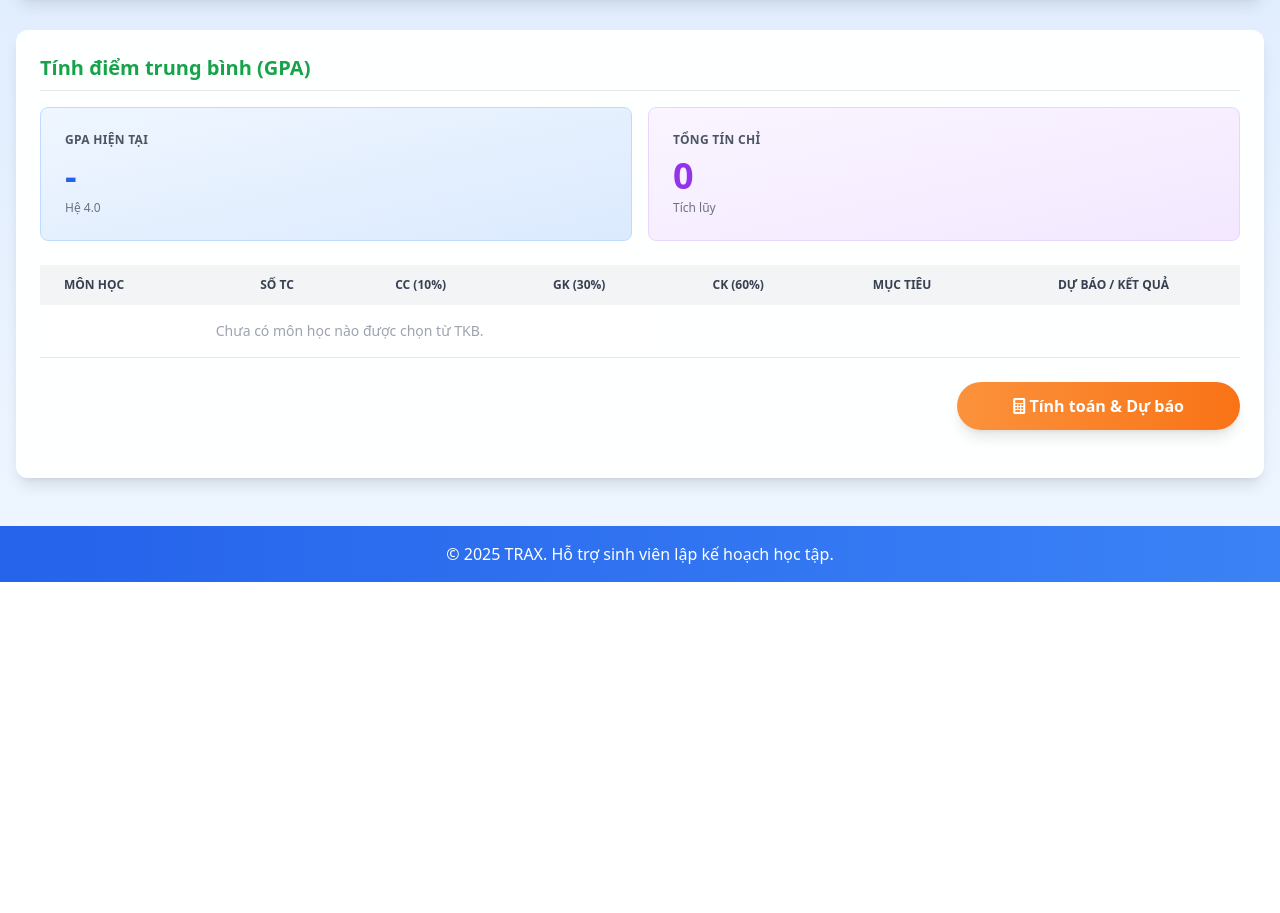
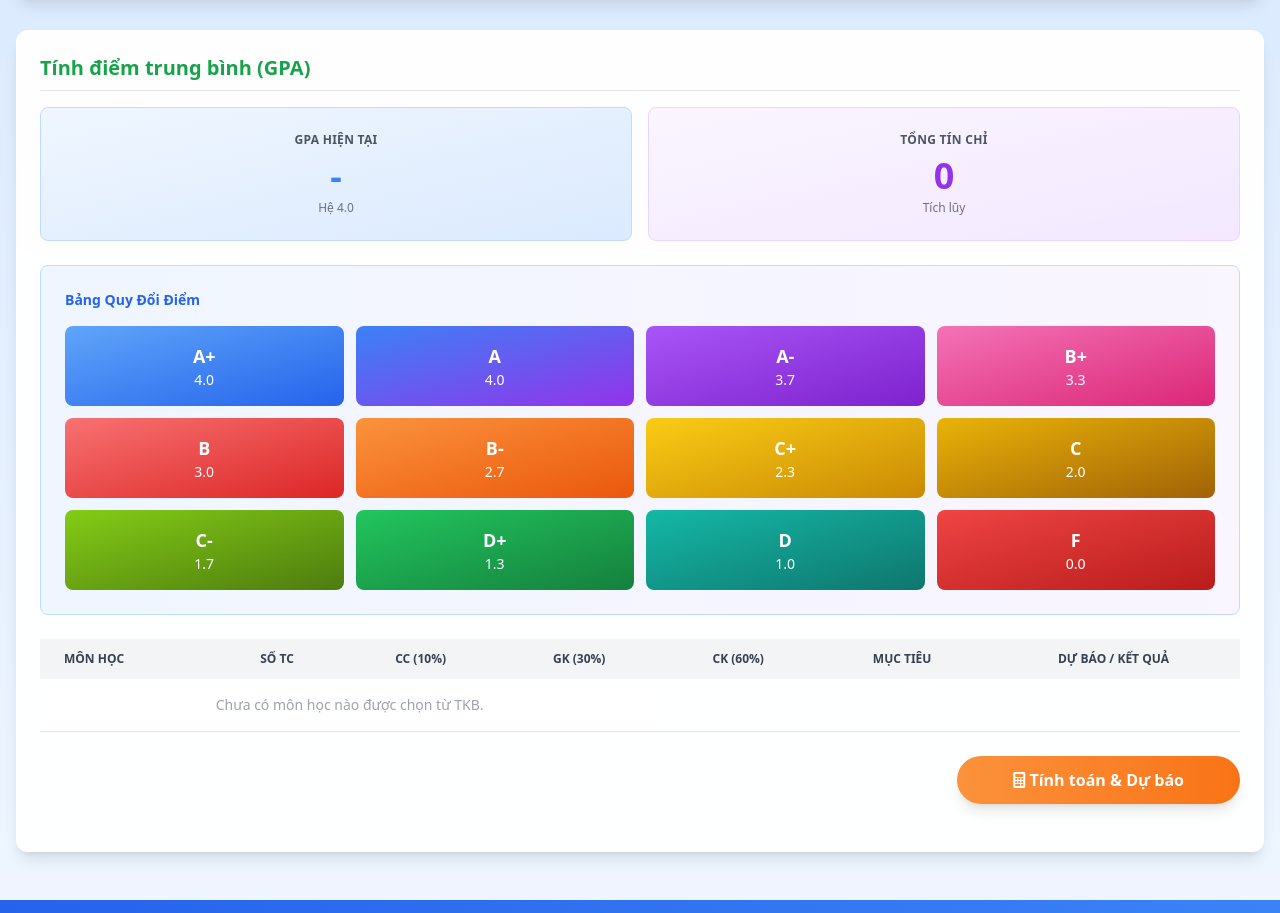
Before and after one commit to tungnguyen712/coursescheduler, a plain HTML site: page index.html in a window 1280 px wide. Shown: the part 1081-1994 px from the top of the page. Before the commit the page ends 1663 px from the top, so only its background shows below. Drawn offline with nearby package versions, Linux system fonts and the light colour scheme.

Commit message:
changes 3

```diff
--- a/app.js
+++ b/app.js
@@ -479,7 +479,32 @@ function calculateGPA() {
     if (totalCredits > 0) {
         const calculatedGPA = totalWeightedScore / totalCredits;
         const calcScore4 = (calculatedGPA / 10 * 4);
-        document.getElementById('overallGPA').textContent = calcScore4.toFixed(2);
+        const gpaElement = document.getElementById('overallGPA');
+        gpaElement.textContent = calcScore4.toFixed(2);
+
+        // Change color based on GPA
+        if (calcScore4 >= 3.7) {
+            gpaElement.style.color = '#3B82F6'; // Blue (A+)
+        } else if (calcScore4 >= 3.3) {
+            gpaElement.style.color = '#EC4899'; // Pink (B+)
+        } else if (calcScore4 >= 3.0) {
+            gpaElement.style.color = '#EF4444'; // Red (B)
+        } else if (calcScore4 >= 2.7) {
+            gpaElement.style.color = '#F97316'; // Orange (B-)
+        } else if (calcScore4 >= 2.3) {
+            gpaElement.style.color = '#EAB308'; // Yellow (C+)
+        } else if (calcScore4 >= 2.0) {
+            gpaElement.style.color = '#FBBF24'; // Yellow (C)
+        } else if (calcScore4 >= 1.7) {
+            gpaElement.style.color = '#84CC16'; // Lime (C-)
+        } else if (calcScore4 >= 1.3) {
+            gpaElement.style.color = '#10B981'; // Green (D+)
+        } else if (calcScore4 >= 1.0) {
+            gpaElement.style.color = '#14B8A6'; // Teal (D)
+        } else {
+            gpaElement.style.color = '#DC2626'; // Dark Red (F)
+        }
+
         document.getElementById('totalCredits').textContent = totalCredits;
     }
 
--- a/index.html
+++ b/index.html
@@ -126,14 +126,69 @@
             <!-- Overall GPA Stats -->
             <div class="grid grid-cols-2 gap-4 mb-6">
                 <div class="bg-gradient-to-br from-blue-50 to-blue-100 p-6 rounded-lg border border-blue-200">
-                    <p class="text-xs text-gray-600 font-semibold uppercase tracking-wide">GPA Hiện Tại</p>
-                    <p class="text-4xl font-bold text-blue-600 mt-2" id="overallGPA">-</p>
-                    <p class="text-xs text-gray-500 mt-1">Hệ 4.0</p>
+                    <p class="text-xs text-gray-600 font-semibold uppercase tracking-wide text-center">GPA Hiện Tại</p>
+                    <p class="text-4xl font-bold mt-2 text-center" id="overallGPA" style="color: #3B82F6;">-</p>
+                    <p class="text-xs text-gray-500 mt-1 text-center">Hệ 4.0</p>
                 </div>
                 <div class="bg-gradient-to-br from-purple-50 to-purple-100 p-6 rounded-lg border border-purple-200">
-                    <p class="text-xs text-gray-600 font-semibold uppercase tracking-wide">Tổng Tín Chỉ</p>
-                    <p class="text-4xl font-bold text-purple-600 mt-2" id="totalCredits">0</p>
-                    <p class="text-xs text-gray-500 mt-1">Tích lũy</p>
+                    <p class="text-xs text-gray-600 font-semibold uppercase tracking-wide text-center">Tổng Tín Chỉ</p>
+                    <p class="text-4xl font-bold text-purple-600 mt-2 text-center" id="totalCredits">0</p>
+                    <p class="text-xs text-gray-500 mt-1 text-center">Tích lũy</p>
+                </div>
+            </div>
+
+            <!-- GPA Grading Scale -->
+            <div class="bg-gradient-to-r from-blue-50 to-purple-50 p-6 rounded-lg border border-blue-200 mb-6">
+                <h3 class="text-sm font-semibold text-blue-600 mb-4">Bảng Quy Đổi Điểm</h3>
+                <div class="grid grid-cols-4 gap-3">
+                    <div class="bg-gradient-to-br from-blue-400 to-blue-600 text-white p-4 rounded-lg text-center">
+                        <p class="font-bold text-lg">A+</p>
+                        <p class="text-sm">4.0</p>
+                    </div>
+                    <div class="bg-gradient-to-br from-blue-500 to-purple-600 text-white p-4 rounded-lg text-center">
+                        <p class="font-bold text-lg">A</p>
+                        <p class="text-sm">4.0</p>
+                    </div>
+                    <div class="bg-gradient-to-br from-purple-500 to-purple-700 text-white p-4 rounded-lg text-center">
+                        <p class="font-bold text-lg">A-</p>
+                        <p class="text-sm">3.7</p>
+                    </div>
+                    <div class="bg-gradient-to-br from-pink-400 to-pink-600 text-white p-4 rounded-lg text-center">
+                        <p class="font-bold text-lg">B+</p>
+                        <p class="text-sm">3.3</p>
+                    </div>
+                    <div class="bg-gradient-to-br from-red-400 to-red-600 text-white p-4 rounded-lg text-center">
+                        <p class="font-bold text-lg">B</p>
+                        <p class="text-sm">3.0</p>
+                    </div>
+                    <div class="bg-gradient-to-br from-orange-400 to-orange-600 text-white p-4 rounded-lg text-center">
+                        <p class="font-bold text-lg">B-</p>
+                        <p class="text-sm">2.7</p>
+                    </div>
+                    <div class="bg-gradient-to-br from-yellow-400 to-yellow-600 text-white p-4 rounded-lg text-center">
+                        <p class="font-bold text-lg">C+</p>
+                        <p class="text-sm">2.3</p>
+                    </div>
+                    <div class="bg-gradient-to-br from-yellow-500 to-yellow-700 text-white p-4 rounded-lg text-center">
+                        <p class="font-bold text-lg">C</p>
+                        <p class="text-sm">2.0</p>
+                    </div>
+                    <div class="bg-gradient-to-br from-lime-500 to-lime-700 text-white p-4 rounded-lg text-center">
+                        <p class="font-bold text-lg">C-</p>
+                        <p class="text-sm">1.7</p>
+                    </div>
+                    <div class="bg-gradient-to-br from-green-500 to-green-700 text-white p-4 rounded-lg text-center">
+                        <p class="font-bold text-lg">D+</p>
+                        <p class="text-sm">1.3</p>
+                    </div>
+                    <div class="bg-gradient-to-br from-teal-500 to-teal-700 text-white p-4 rounded-lg text-center">
+                        <p class="font-bold text-lg">D</p>
+                        <p class="text-sm">1.0</p>
+                    </div>
+                    <div class="bg-gradient-to-br from-red-500 to-red-700 text-white p-4 rounded-lg text-center">
+                        <p class="font-bold text-lg">F</p>
+                        <p class="text-sm">0.0</p>
+                    </div>
                 </div>
             </div>
 
```
